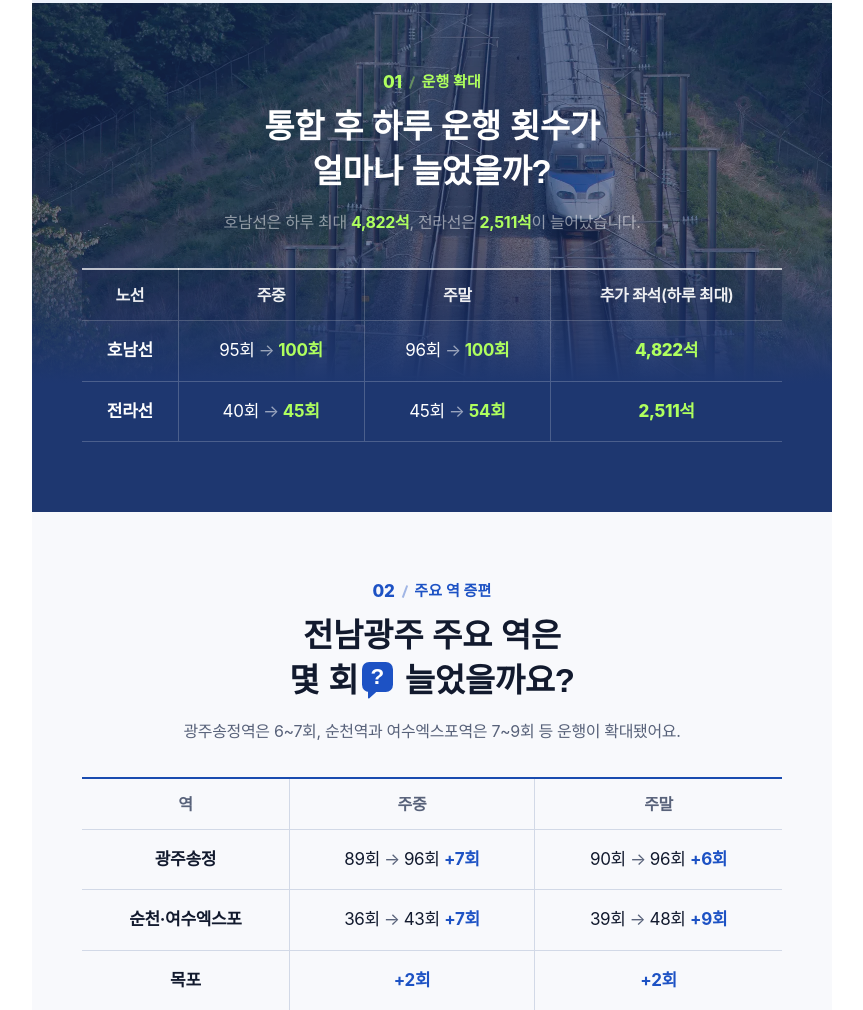
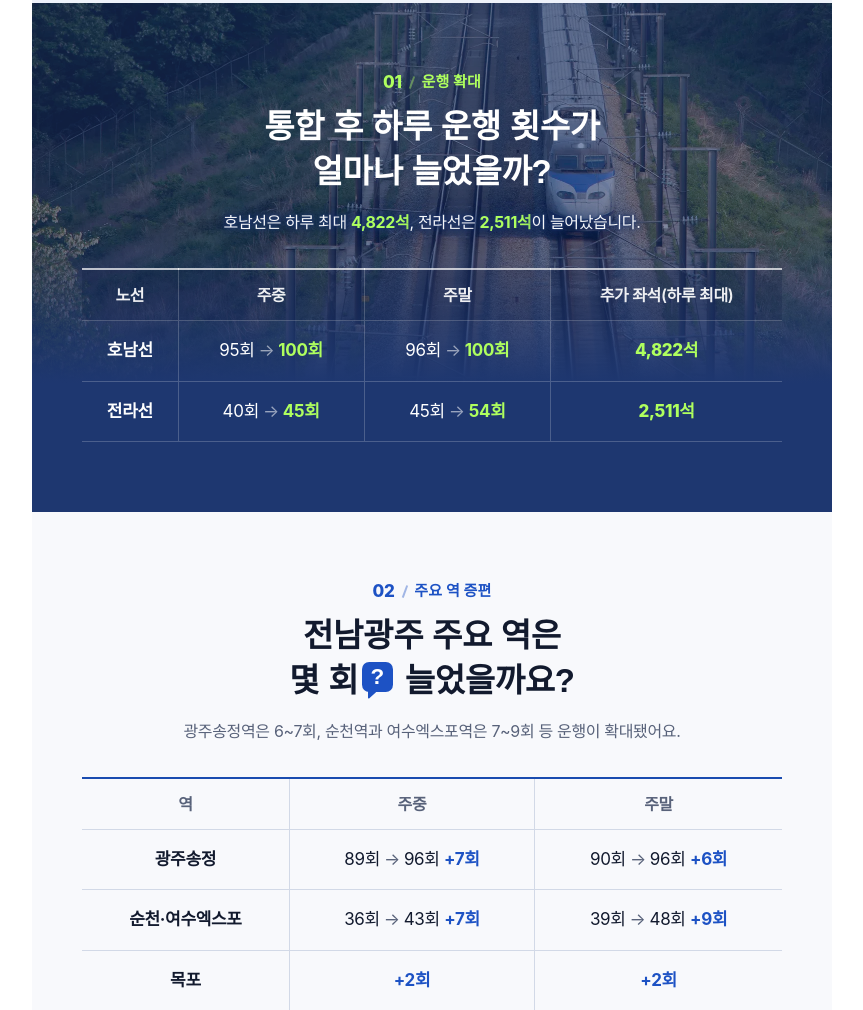
Before and after one commit to leemjay429-eng/nov4_1, a plain HTML site: page index.html in a window 1280 px wide. Shown: the part 1210-2220 px from the top of the page, without its empty margins (208-1071 px from the left). Drawn offline with Linux system fonts and the light colour scheme; a web font is replaced by a local one.

Commit message:
Add files via upload

```diff
--- a/index.html
+++ b/index.html
@@ -258,6 +258,11 @@ if(location.protocol==='file:'||location.hostname.indexOf('github.io')>-1){
 
 .contents_div .ktx-sec--s3 .ktx-kicker,
 .contents_div .ktx-sec--s3 .ktx-kicker-num{ font-weight:900; }
+/* 운행 확대 리드문 — 섹션 배경색(--c-s1) 아웃글로우 + 흰 글자 선명하게 */
+.contents_div .ktx-sec--s1 .ktx-lead{
+  color:rgba(255,255,255,.96);
+  text-shadow:0 0 2px var(--c-s1), 0 0 5px var(--c-s1), 0 0 10px rgba(30,55,112,.95), 0 0 18px rgba(30,55,112,.85), 0 0 28px rgba(30,55,112,.6);
+}
 .contents_div .ktx-sec--s3 .ktx-lead{ font-weight:500; }
 /* 리드문 형광펜 (흰색 50%, 글자 세로 중앙) */
 .contents_div .ktx-mark{
```
